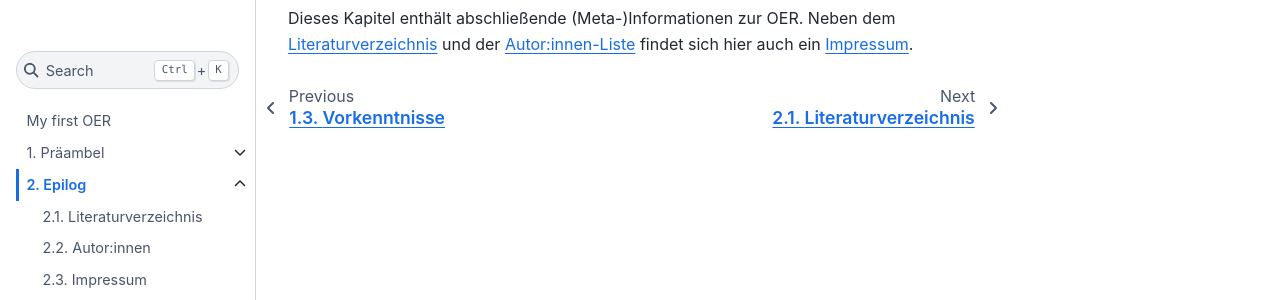
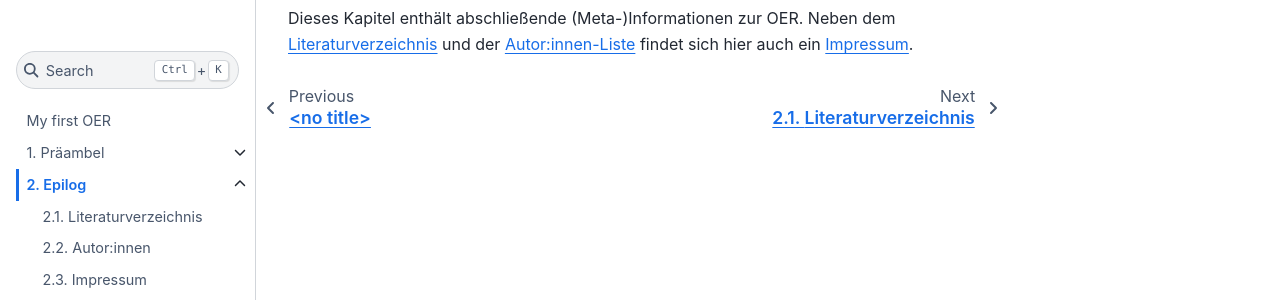
Before and after one commit to bbucholz/my-first-oer, a Jupyter Book: the page built from epilog/toc.md, in a window 1280 px wide. Shown: the part 130-430 px from the top of the page. Built offline with Jupyter Book 1.0.4 settings and Sphinx 7.4.7 and the Sphinx Book theme 1.1.4, drawn with Linux system fonts in a browser that asks for light colours; part of the change alters nothing that is shown.

Commit message:
Update _toc.yml

```diff
--- a/_toc.yml
+++ b/_toc.yml
@@ -11,6 +11,7 @@ chapters:
       - file: präambel/lernziele.md
       - file: präambel/technische_voraussetzungen.md
       - file: präambel/vorkenntnisse.md
+  - file: trust/what_is-trust.md
   - file: epilog/toc.md
     sections:
       - file: epilog/literaturverzeichnis.md
```
